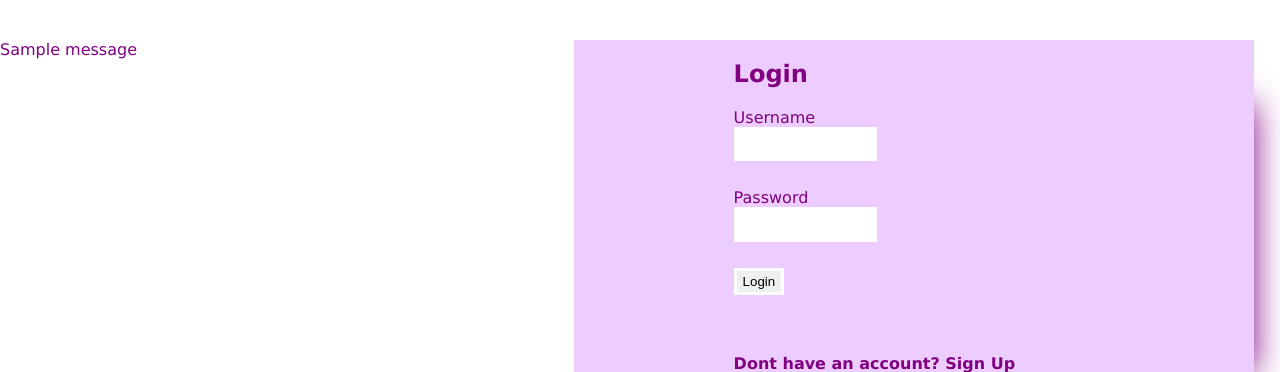
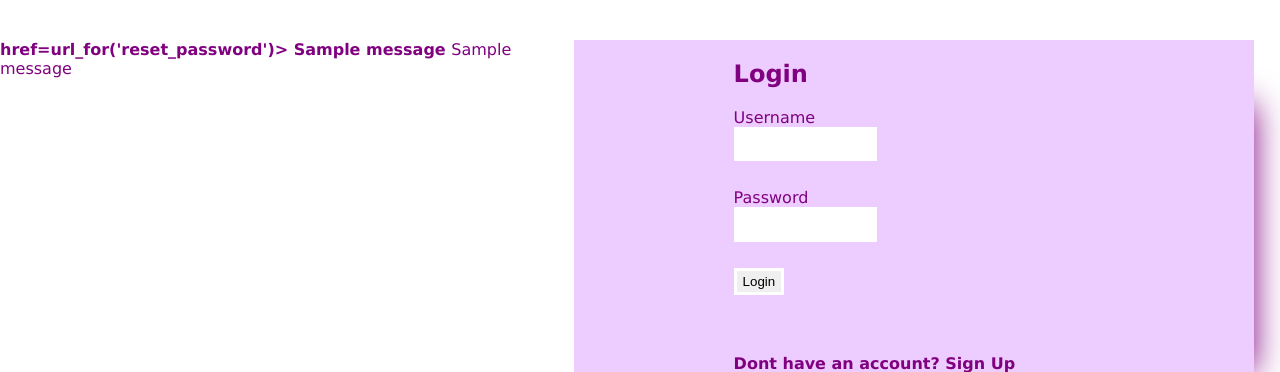
Before and after one commit to MillicentMal/Portfolio_ALX, a Flask app: page /login in a window 1280 px wide. Shown: the part 81-453 px from the top of the page. Run offline with Flask 2, Linux system fonts and the light colour scheme; tables that the repository leaves empty hold one stand-in row (values such as "Sample post"); one stand-in notice (Sample message) is shown; parts of the project's set-up code (start-up, migrations or seed data) failed here and were passed over.

Commit message:
Password reset

```diff
--- a/portfolio/__init__.py
+++ b/portfolio/__init__.py
@@ -89,14 +89,27 @@ def login():
                 login_user(user)
                 return redirect(url_for('home'))
             else:
-                flash(f'Incorrect password. You might have to recreate you account. No password reset here.')
-                return redirect(url_for('login'))
 
+                flash(f'Incorrect password')
+                return redirect(url_for('reset_password'))
 
         return redirect(url_for('signup'))
     return render_template('login.html')
 
-
+@app.route('/reset_password', methods=['GET', 'POST'])
+def reset(id):
+    form = Reset()
+    user =  User.query.filter_by(username=form.username.data).first()
+    if user:
+        try:
+            hashed_password = bcrypt.generate_password_hash(form.password.data)
+            user.password = hashed_password
+            db.session.commit()
+            flash(f'Password reset successful')
+            return redirect(url_for('login'))
+        except:
+            flash(f"Your request failed")
+    return render_template('reset_password.html', form=form)
 
 @app.route('/logout')
 @login_required
@@ -269,8 +282,15 @@ class EditProfileForm(Form):
     name = StringField('Name',  validators=[validators.input_required(), validators.Length(min=1, max=50)])
     email = EmailField('Email',  validators=[validators.input_required(), validators.Length(min=1, max=50)])
     username = StringField('Username',  validators=[validators.input_required(), validators.Length(min=1, max=50)])
+    submit = SubmitField("Update Account Details")
+
+class Reset(Form):
+    username = StringField('Username',  validators=[validators.input_required(), validators.Length(min=1, max=50)])
     password = PasswordField('password',  validators=[validators.input_required()])
-    submit = SubmitField("Update Account Details")
+    confirm= PasswordField('Confirm',  validators=[validators.input_required(), validators.Length(min=1, max=50), validators.EqualTo('password',
+                             message="Passwords must match")])
+    submit = SubmitField("RESET")
+
 class EditProduct(Form):
     name = StringField('Name',  validators=[validators.input_required(), validators.Length(min=1, max=50)])
     price = IntegerField('Price',  validators=[validators.input_required(), validators.Length(min=1, max=50)])
--- a/portfolio/templates/login.html
+++ b/portfolio/templates/login.html
@@ -40,6 +40,8 @@
     <div class="flashes">
         {% for message in messages %}
         <div>
+        <a>href={{"url_for('reset_password')"}}> {{ message }} </a>
+
             {{ message }}
         </div>
         {% endfor %}
```
Also changed, not shown: portfolio/templates/reset_password.html (added, +21 -0 lines).
